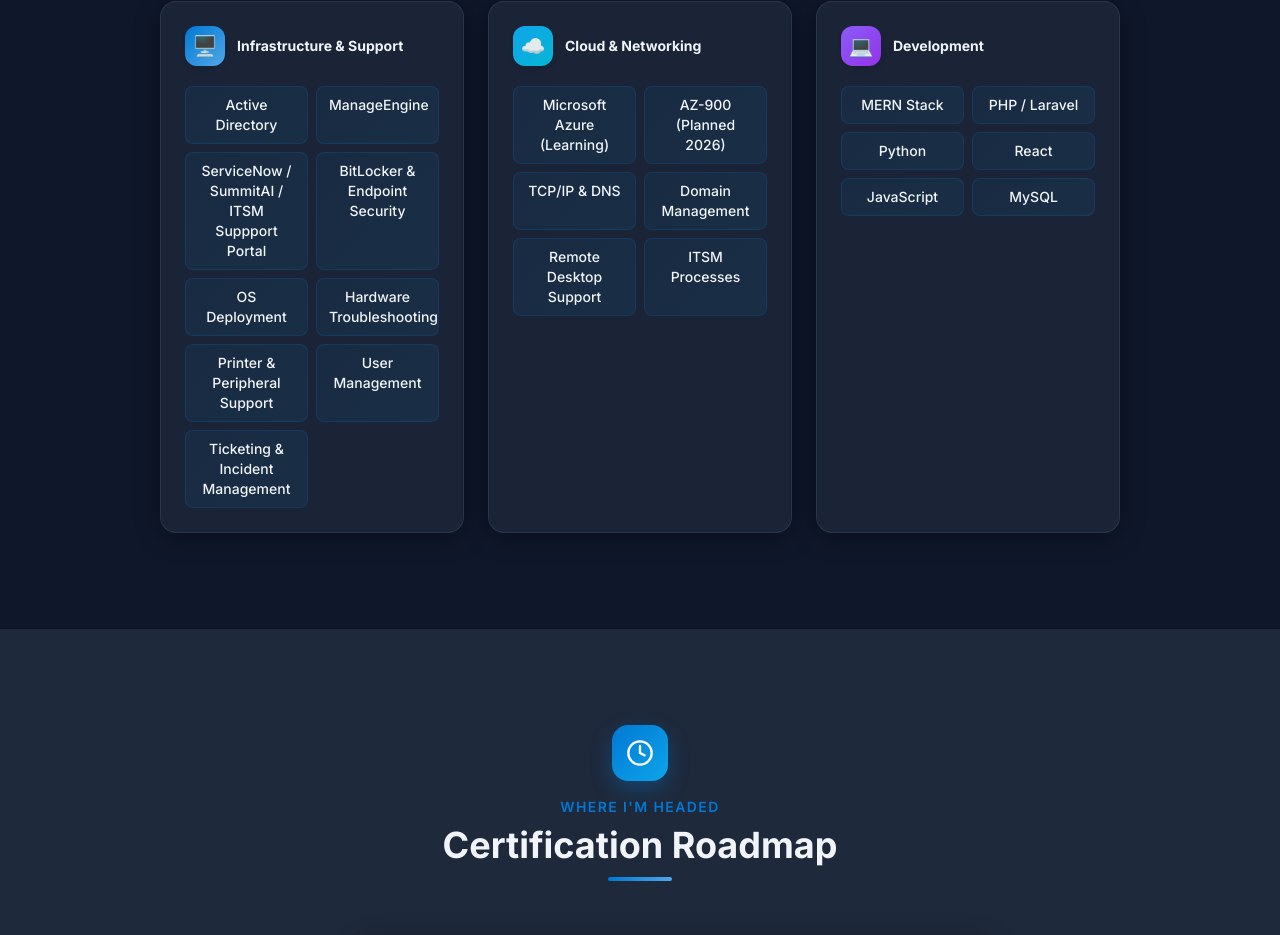
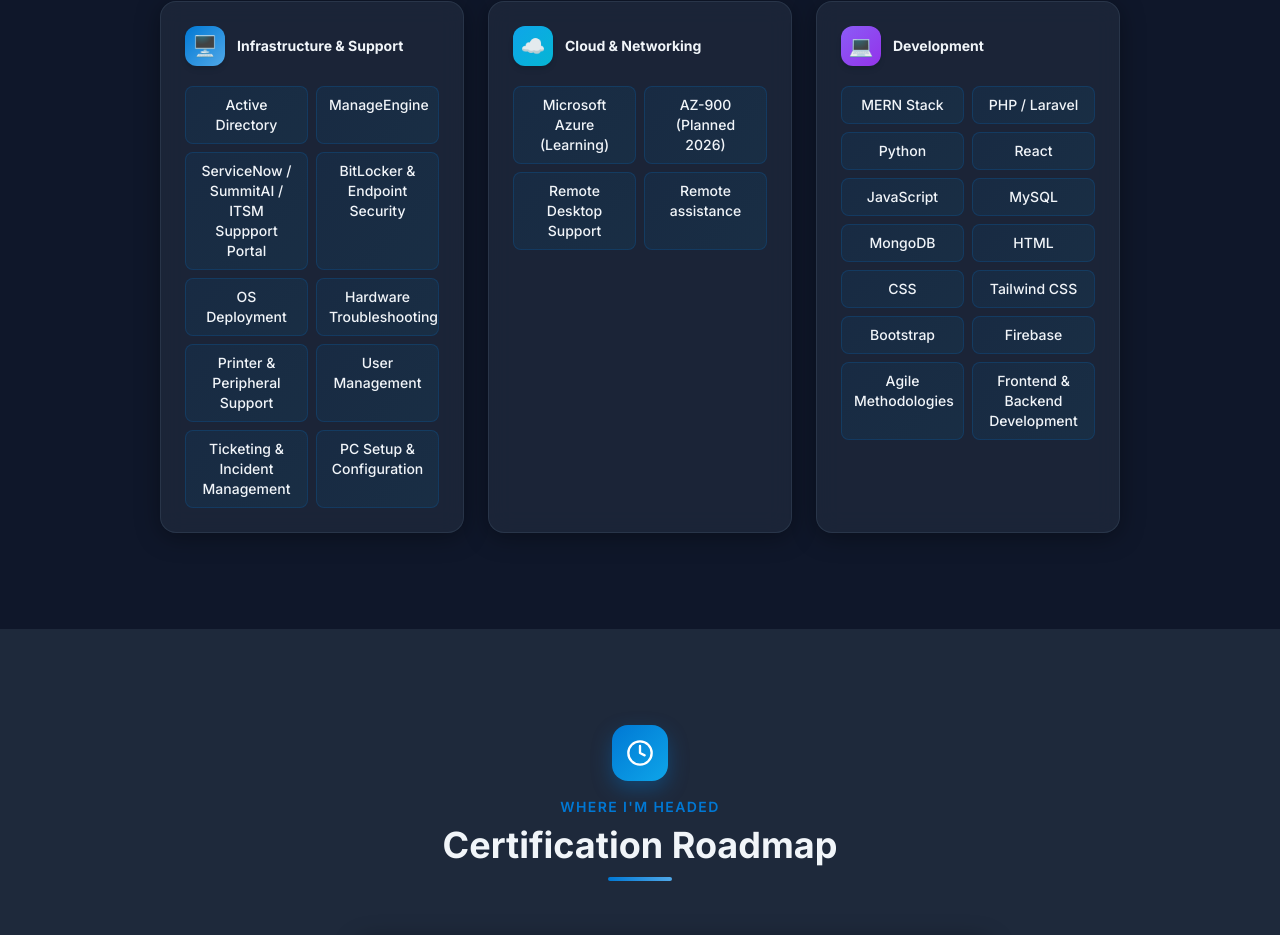
Before and after one commit to HarithaLayomin/Haritha-Layomin-Portfolio, a React (Vite) app: page / in a window 1280 px wide. Shown: the part 3977-4912 px from the top of the page. Built offline with nearby package versions, Linux system fonts and the light colour scheme; the HTML template or start-up script is replaced by a standard one.

Commit message:
Skills Updated

```diff
--- a/src/components/Footer.jsx
+++ b/src/components/Footer.jsx
@@ -35,7 +35,7 @@
             LinkedIn
           </a>
           <a
-            href="/HarithaCV_old.pdf"
+            href="/HarithaCV.pdf"
             download="HarithaCV.pdf"
             className="group flex items-center gap-2 px-5 py-2.5 rounded-xl bg-gradient-to-r from-azure-blue to-azure-light text-white text-sm font-medium hover:shadow-lg hover:shadow-azure-blue/30 hover:-translate-y-0.5 transition-all duration-300"
           >
--- a/src/components/Skills.jsx
+++ b/src/components/Skills.jsx
@@ -15,6 +15,7 @@
       'Printer & Peripheral Support',
       'User Management',
       'Ticketing & Incident Management',
+      'PC Setup & Configuration',
 
     ],
   },
@@ -25,10 +26,8 @@
     skills: [
       'Microsoft Azure (Learning)',
       'AZ-900 (Planned 2026)',
-      'TCP/IP & DNS',
-      'Domain Management',
       'Remote Desktop Support',
-      'ITSM Processes',
+      'Remote assistance',
     ],
   },
   {
@@ -42,6 +41,14 @@
       'React',
       'JavaScript',
       'MySQL',
+      'MongoDB',
+      'HTML',
+      'CSS',
+      'Tailwind CSS',
+      'Bootstrap',
+      'Firebase',
+      'Agile Methodologies',
+      'Frontend & Backend Development',
     ],
   },
 ];
```
Also changed, not shown: 1 other file (tests, documents, lock files or other folders).
